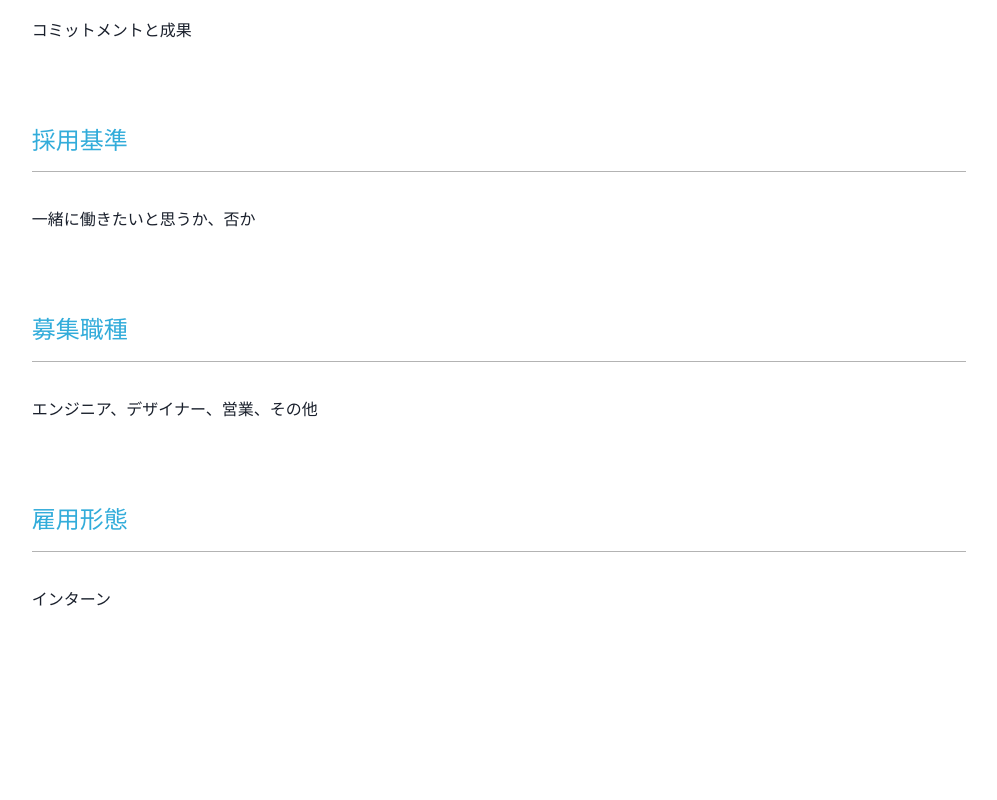
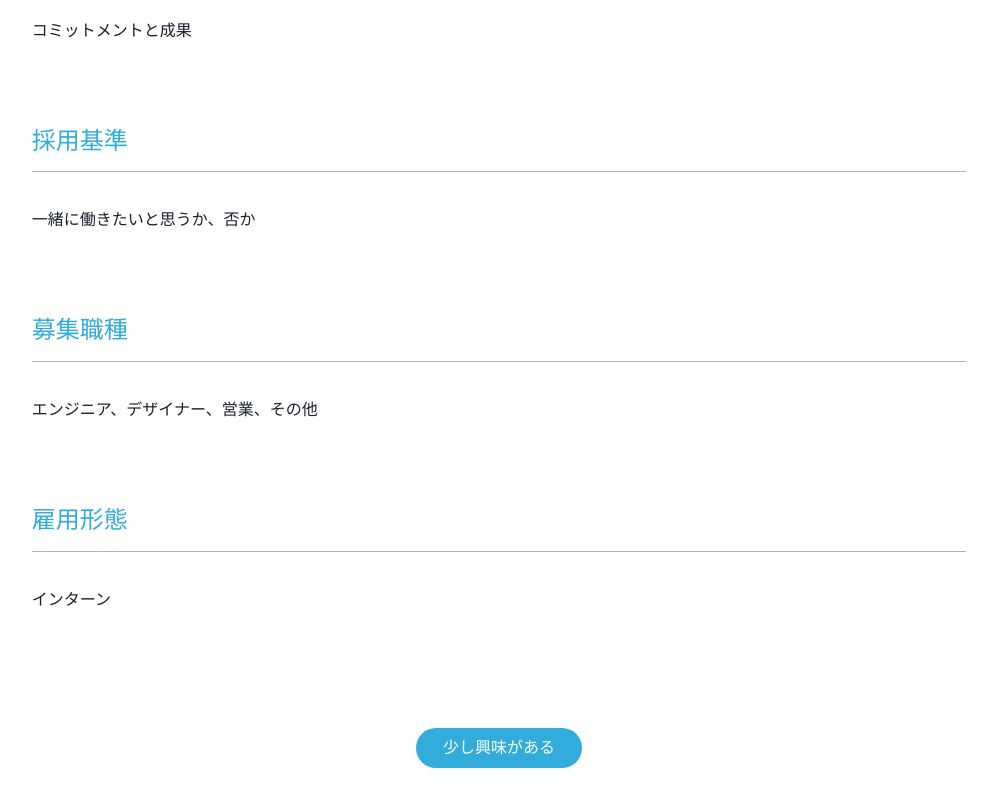
Before and after one commit to zrek-io/corporate-site-2, a Next.js app: page /recruit in a window 1280 px wide. Shown: the part 621-1421 px from the top of the page, without its empty margins (141-1138 px from the left). Before the commit the page ends 1317 px from the top, so only its background shows below. Built offline with nearby package versions, Linux system fonts and the light colour scheme.

Commit message:
採用ページの修正

```diff
--- a/pages/recruit.js
+++ b/pages/recruit.js
@@ -1,6 +1,7 @@
-import { Box, Text } from "@chakra-ui/layout"
+import { Box, Center, Text } from "@chakra-ui/layout"
 import { Hero } from "../src/components/organisations/Hero"
 import { SectionTitle } from '../src/components/moclules/SectionTitle';
+import { PrimaryButton } from '../src/components/atoms/PrimaryButton';
 
 export default function Recruit() {
   return (
@@ -28,6 +29,9 @@ export default function Recruit() {
           <Text>インターン</Text>
         </Box>
       </Box>
+      <Center>
+        <PrimaryButton title="少し興味がある" width="13%" margin="8" />
+      </Center>
     </Box>
   )
 }
```
